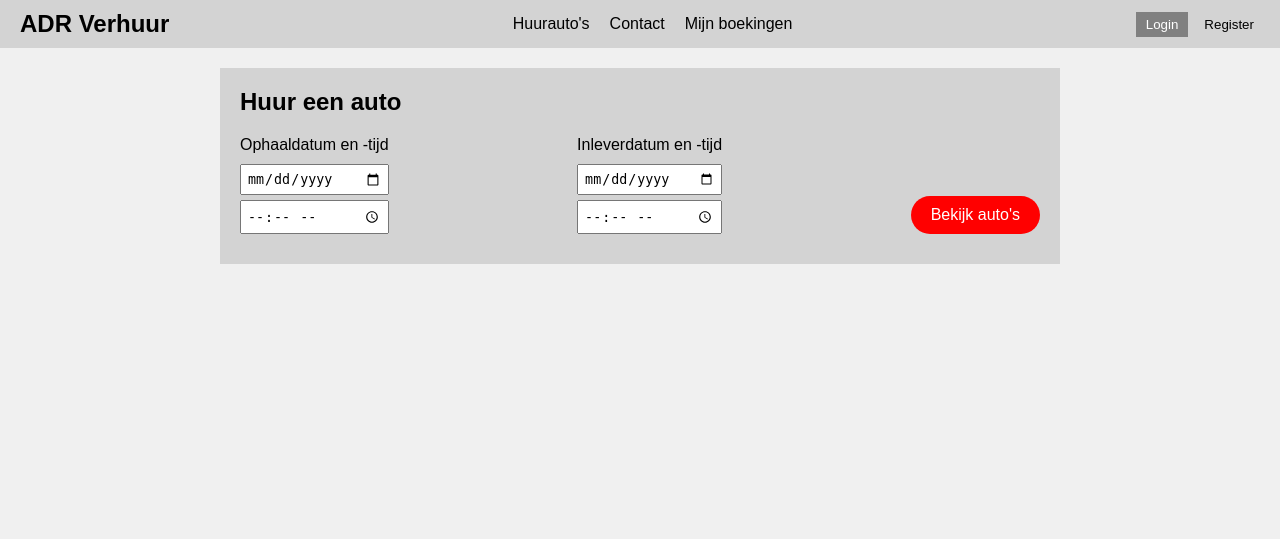
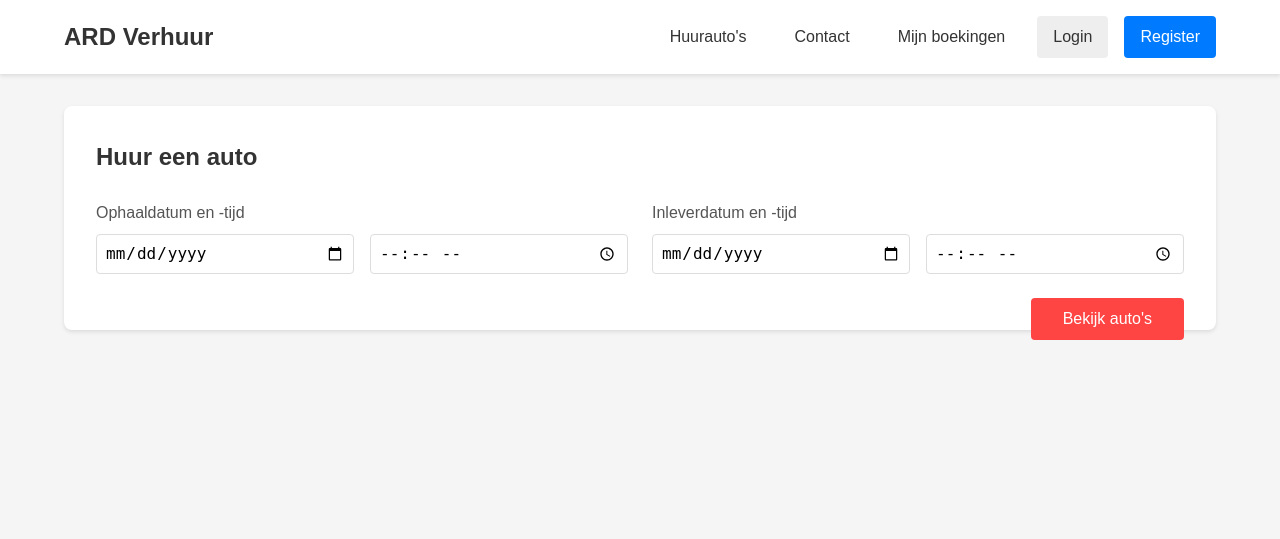
Before and after one commit to trueeman/Project_Autoverhuur, a PHP site: page /Home.html in a window 1280 px wide. Shown: the top 539 px of the page. Before the commit the page ends 264 px from the top, so only its background shows below. Run offline with PHP 8.4, Linux system fonts and the light colour scheme.

Commit message:
Improved Home

```diff
--- a/Code/Home.html
+++ b/Code/Home.html
@@ -1,41 +1,51 @@
 <!DOCTYPE html>
 <html lang="nl">
+
 <head>
     <meta charset="UTF-8">
     <meta name="viewport" content="width=device-width, initial-scale=1.0">
-    <title>ADR Verhuur</title>
+    <title>ARD Verhuur</title>
     <link rel="stylesheet" href="style.css">
 </head>
+
 <body>
-    <header class="header">
-        <div class="logo">ADR Verhuur</div>
-        <nav class="nav-links">
-            <a href="#">Huurauto's</a>
-            <a href="#">Contact</a>
-            <a href="#">Mijn boekingen</a>
+    <nav class="nav-bar">
+        <div class="container">
+            <h1>ARD Verhuur</h1>
+            <div class="nav-links">
+                <a href="#" class="nav-link">Huurauto's</a>
+                <a href="#" class="nav-link">Contact</a>
+                <a href="#" class="nav-link">Mijn boekingen</a>
+                <a href="#" class="nav-link login">Login</a>
+                <a href="#" class="nav-link register">Register</a>
+            </div>
+        </div>
     </nav>
-        <div class="login-register">
-            <button class="login">Login</button>
-            <button class="register">Register</button>
-        </div>
-    </header>
-    <main class="main-content">
-        <h2 class="form-title">Huur een auto</h2>
-        <form action="process.php" method="POST">
-            <div class="form-row">
+
+    <main class="container-rental">
+        <div class="rental-form">
+            <h2>Huur een auto</h2>
+            <form>
+                <div class="form-grid">
                     <div class="form-group">
                         <label>Ophaaldatum en -tijd</label>
-                    <input type="date" name="pickup_date" class="form-control" required>
-                    <input type="time" name="pickup_time" class="form-control" required>
+                        <div class="input-group">
+                            <input type="date" required>
+                            <input type="time" required>
+                        </div>
                     </div>
                     <div class="form-group">
                         <label>Inleverdatum en -tijd</label>
-                    <input type="date" name="return_date" class="form-control" required>
-                    <input type="time" name="return_time" class="form-control" required>
+                        <div class="input-group">
+                            <input type="date" required>
+                            <input type="time" required>
                         </div>
-                <button type="submit" class="view-cars">Bekijk auto's</button>
                     </div>
+                </div>
+                <button type="submit" class="search-button">Bekijk auto's</button>
             </form>
+        </div>
     </main>
 </body>
+
 </html>
--- a/Code/style.css
+++ b/Code/style.css
@@ -1,91 +1,143 @@
-/* style.css */
-body, html {
+* {
+    box-sizing: border-box;
     margin: 0;
     padding: 0;
-    font-family: Arial, sans-serif;
-    background-color: #f0f0f0;
 }
 
-.header {
-    background-color: #d3d3d3;
-    padding: 10px 20px;
+body {
+    font-family: Arial, sans-serif;
+    background-color: #f5f5f5;
+    line-height: 1.6;
+}
+
+.container {
+    width: 90%;
+    max-width: 1200px;
+    margin: 0 auto;
+}
+
+.container-rental {
+    width: 90%;
+    margin: 0 auto;
+    padding: 0 auto;
+    height: 250px;
+}
+/* Navigation */
+.nav-bar {
+    background-color: white;
+    box-shadow: 0 2px 4px rgba(0, 0, 0, 0.1);
+    padding: 1rem 0;
+    margin-bottom: 2rem;
+}
+
+.nav-bar .container {
     display: flex;
     justify-content: space-between;
     align-items: center;
 }
 
-.logo {
-    font-size: 24px;
-    font-weight: bold;
+.nav-bar h1 {
+    font-size: 1.5rem;
+    color: #333;
 }
 
 .nav-links {
     display: flex;
-    gap: 20px;
+    gap: 1rem;
+    align-items: center;
 }
 
-.nav-links a {
+.nav-link {
     text-decoration: none;
-    color: black;
-}
-
-.login-register {
-    display: flex;
-    gap: 10px;
+    color: #333;
+    padding: 0.5rem 1rem;
 }
 
 .login {
-    background-color: #808080;
-    color: white;
-    padding: 5px 10px;
-    border: none;
-    cursor: pointer;
+    background-color: #eee;
+    border-radius: 4px;
 }
 
 .register {
-    background-color: transparent;
-    border: none;
-    cursor: pointer;
+    background-color: #007bff;
+    color: white;
+    border-radius: 4px;
 }
 
-.main-content {
-    max-width: 800px;
-    margin: 20px auto;
-    background-color: #d3d3d3;
-    padding: 20px;
+/* Form */
+.rental-form {
+    background-color: white;
+    padding: 2rem;
+    border-radius: 8px;
+    box-shadow: 0 2px 4px rgba(0, 0, 0, 0.1);
 }
 
-.form-title {
-    margin-top: 0;
+.rental-form h2 {
+    margin-bottom: 1.5rem;
+    color: #333;
 }
 
-.form-row {
-    display: flex;
-    justify-content: space-between;
-    margin-bottom: 10px;
-    align-items: flex-end;
+.form-grid {
+    display: grid;
+    gap: 1.5rem;
+    margin-bottom: 1.5rem;
 }
 
-.form-group {
-    display: flex;
-    flex-direction: column;
+@media (min-width: 768px) {
+    .form-grid {
+        grid-template-columns: 1fr 1fr;
+    }
 }
 
-.form-control {
-    padding: 5px;
-    margin-top: 5px;
+.form-group label {
+    display: block;
+    margin-bottom: 0.5rem;
+    color: #555;
 }
 
-.view-cars {
-    background-color: #ff0000;
+.input-group {
+    display: flex;
+    gap: 1rem;
+}
+
+input[type="date"],
+input[type="time"] {
+    width: 100%;
+    padding: 0.5rem;
+    border: 1px solid #ddd;
+    border-radius: 4px;
+    font-size: 1rem;
+}
+
+.search-button {
+    background-color: #ff4444;
     color: white;
     border: none;
-    padding: 10px 20px;
+    padding: 0.75rem 2rem;
+    border-radius: 4px;
+    margin-bottom: 600px;
     cursor: pointer;
-    font-size: 16px;
-    border-radius: 33px;
+    font-size: 1rem;
+    float: right;
 }
 
-label {
-    margin-bottom: 5px;
+.search-button:hover {
+    background-color: #ee3333;
 }
+
+/* Responsive adjustments */
+@media (max-width: 768px) {
+    .nav-bar .container {
+        flex-direction: column;
+        gap: 1rem;
+    }
+
+    .nav-links {
+        flex-wrap: wrap;
+        justify-content: center;
+    }
+
+    .input-group {
+        flex-direction: column;
+    }
+}
```
Lines whose indentation alone changed are shown as unchanged.
